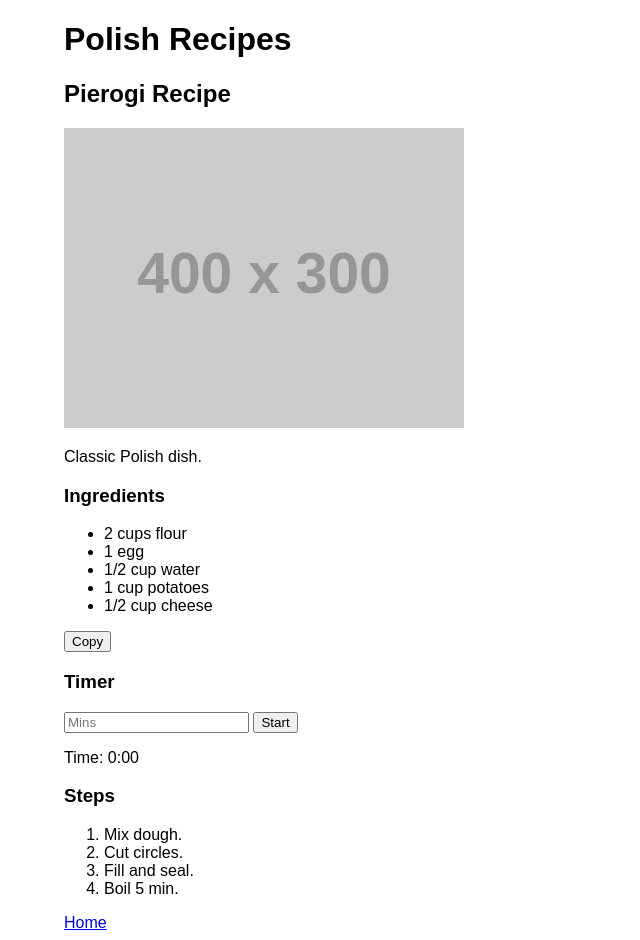
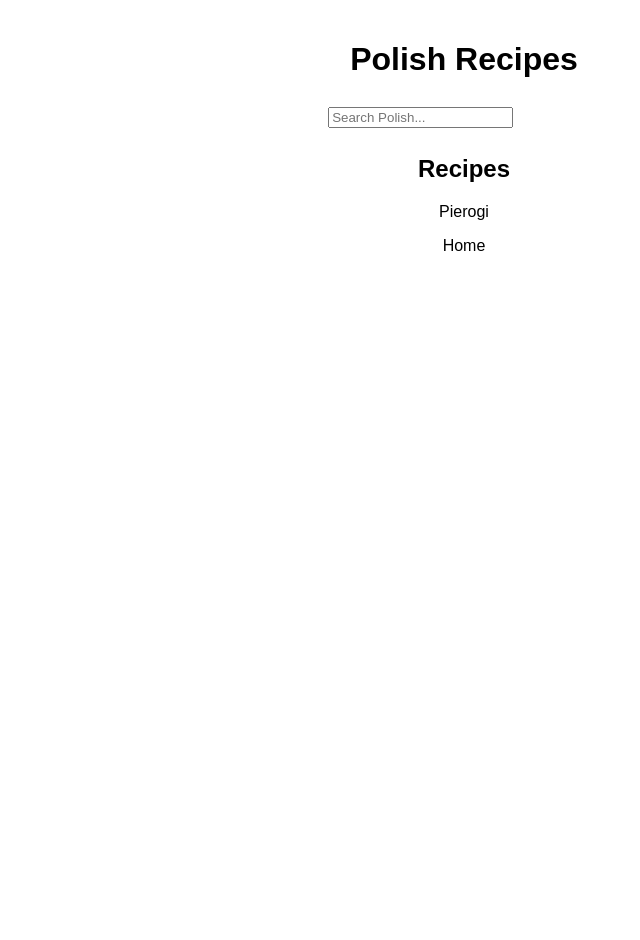
Before and after one commit to michal8473/webtechnolgy, a plain HTML site: page polish/index.html in a window 1280 px wide. Shown: the whole page, without its empty margins (176-816 px from the left). After the commit the page ends 800 px from the top, so only its background shows below. Drawn offline with Linux system fonts and the light colour scheme; placeholder pictures from the web are drawn by us.

Commit message:
Improved site structure: added front page, updated Polish recipes overview, and enhanced pierogi recipe

```diff
--- a/polish/index.html
+++ b/polish/index.html
@@ -4,74 +4,27 @@
     <meta charset="UTF-8">
     <title>Polish Recipes</title>
     <style>
-        body { font-family: sans-serif; }
-        .recipe-container { width: 800px; margin: auto; }
-        img { width: 400px; height: 300px; }
+        body { font-family: Aptos, sans-serif; text-align: center; margin: 0; padding: 20px; }
+        h1, h2 { color: black; }
+        ul { list-style-type: none; padding: 0; }
+        li { margin: 10px 0; }
+        a { color: black; text-decoration: none; }
+        a:hover { text-decoration: underline; }
+        .search-bar { margin: 20px 0; }
+        button { padding: 10px 20px; background-color: white; color: white; border: none; cursor: pointer; }
+        button:hover { background-color: grey; }
     </style>
 </head>
 <body>
-    <div class="recipe-container">
-        <h1>Polish Recipes</h1>
-        <h2>Pierogi Recipe</h2>
-        <img src="https://via.placeholder.com/400x300?text=Pierogi" alt="Pierogi">
-        <p>Classic Polish dish.</p>
-
-        <h3>Ingredients</h3>
-        <ul id="ingredients">
-            <li>2 cups flour</li>
-            <li>1 egg</li>
-            <li>1/2 cup water</li>
-            <li>1 cup potatoes</li>
-            <li>1/2 cup cheese</li>
-        </ul>
-        <button onclick="copyIng()">Copy</button>
-        <span id="copyMsg" style="color: green; display: none;">Copied!</span>
-
-        <h3>Timer</h3>
-        <input type="number" id="time" placeholder="Mins" min="1">
-        <button onclick="startT()">Start</button>
-        <p>Time: <span id="timeDisp">0:00</span></p>
-
-        <h3>Steps</h3>
-        <ol>
-            <li>Mix dough.</li>
-            <li>Cut circles.</li>
-            <li>Fill and seal.</li>
-            <li>Boil 5 min.</li>
-        </ol>
-
-        <a href="../index.html">Home</a>
+    <h1>Polish Recipes</h1>
+    <div class="search-bar">
+        <input type="text" placeholder="Search Polish...">
+        <button onclick="alert('Search not implemented.')">Search</button>
     </div>
-
-    <script>
-        function copyIng() {
-            var ing = document.getElementById("ingredients").innerText;
-            navigator.clipboard.writeText(ing).then(function() {
-                var msg = document.getElementById("copyMsg");
-                msg.style.display = "inline";
-                setTimeout(function() { msg.style.display = "none"; }, 2000);
-            });
-        }
-
-        var count;
-        function startT() {
-            clearInterval(count);
-            var mins = parseInt(document.getElementById("time").value) || 0;
-            var left = mins * 60;
-            var disp = document.getElementById("timeDisp");
-
-            count = setInterval(function() {
-                if (left <= 0) {
-                    clearInterval(count);
-                    disp.textContent = "Done!";
-                    return;
-                }
-                var m = Math.floor(left / 60);
-                var s = left % 60;
-                disp.textContent = m + ":" + (s < 10 ? '0' : '') + s;
-                left--;
-            }, 1000);
-        }
-    </script>
+    <h2>Recipes</h2>
+    <ul>
+        <li><a href="pierogi.html">Pierogi</a></li>
+    </ul>
+    <p><a href="../index.html">Home</a></p>
 </body>
 </html>
--- a/styles.css
+++ b/styles.css
@@ -1,74 +1,46 @@
 body {
-    font-family: "Aptos", sans-serif;
-    background-color: white;
-    color: black;
-    font-size: 12pt;
+    font-family: Aptos, sans-serif;
+    text-align: center;
     margin: 0;
     padding: 20px;
-    text-align: center;
 }
-
 h1, h2 {
+    color: white;
+}
+.front-image {
+    width: 300px;
+    height: auto;
+    margin: 20px 0;
+}
+ul {
+    list-style-type: none;
+    padding: 0;
+}
+li {
+    margin: 10px 0;
+}
+a {
     color: black;
+    text-decoration: none;
 }
-
-input, button {
-    padding: 5px 10px;
-    margin: 5px;
+a:hover {
+    text-decoration: underline;
 }
-
+.search-bar {
+    margin: 20px 0;
+}
+.recipe-image {
+    width: 200px;
+    height: auto;
+    margin: 20px 0;
+}
 button {
-    background-color: lightgray; /* Light gray button */
-    color: black;
+    padding: 10px 20px;
+    background-color: white;
+    color: white;
     border: none;
     cursor: pointer;
 }
-
 button:hover {
-    background-color: darkgray; /* Darker gray on hover */
+    background-color: grey;
 }
-
-.cuisine-menu {
-    display: flex;
-    justify-content: center;
-    gap: 20px;
-    margin-top: 20px;
-}
-
-.cuisine-menu a {
-    text-decoration: none;
-    color: black;
-}
-
-.cuisine-menu img {
-    width: 200px;
-    height: 150px;
-    border-radius: 8px;
-}
-
-.cuisine-menu p {
-    margin: 5px 0 0 0;
-}
-
-.recipe-container {
-    width: 800px;
-    margin: 0 auto;
-    text-align: left;
-}
-
-.recipe-container img {
-    width: 100%;
-    height: auto;
-    border-radius: 8px;
-}
-
-.recipe-container a {
-    display: inline-block;
-    margin-top: 20px;
-    color: black;
-    text-decoration: none;
-}
-
-.recipe-container a:hover {
-    text-decoration: underline;
-}
```
Also changed, not shown: index.html (+10 -12 lines), polish/pierogi.html (added, +67 -0 lines), 1 other file.
